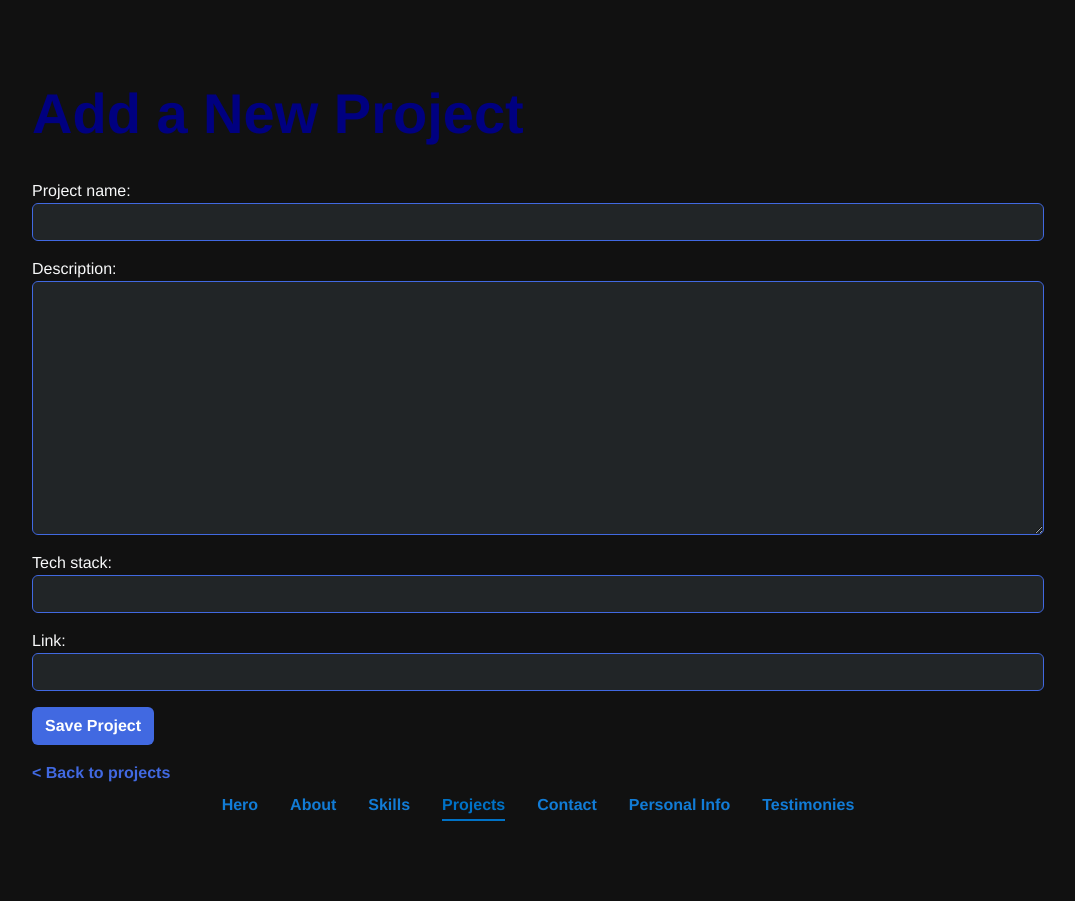
After one commit to Kez723Cudia/Quiz-1-Portfolio, a Django app: page /projects/create/ in a window 1280 px wide. The commit adds this page. Shown: the whole page, without its empty margins (102-1177 px from the left). Run offline with Django 5.2, Linux system fonts and the light colour scheme.

Commit message:
Quiz 3 completed: Added Inquiry model with functional Contact page form, Testimony feature with Create, List, and Detail views, and Project Create View with styled manual field rendering. Integrated templates (create, list, detail) for Projects and Testimonies, harmonized styling across portfolio, updated navigation flow (Previous, See more, Add Project, Share Testimony), and left placeholders/test data for verification. README.md updated with clear instructions, procedures, and progress documentation.

```diff
--- /dev/null
+++ b/home/templates/projects/create.html
@@ -0,0 +1,132 @@
+<!DOCTYPE html>
+<html lang="en">
+<head>
+    <meta charset="UTF-8">
+    <title>Add Project - Engr. Kezia Yuriese Cudia</title>
+    <link href="https://cdn.jsdelivr.net/npm/bootstrap@5.3.3/dist/css/bootstrap.min.css" rel="stylesheet">
+    <style>
+        body {
+            background-color: #111;
+            font-family: Helvetica, Arial, sans-serif;
+            color: #f8f9fa;
+        }
+        .projects-container {
+            padding: 5rem 4rem;
+            animation: fadeInUp 1.5s ease-in-out;
+        }
+        .projects-container h1 {
+            font-size: 3.5rem;
+            font-weight: 800;
+            color: navy;
+            margin-bottom: 2rem;
+        }
+        .form-control {
+            background-color: rgba(173, 216, 230, 0.1);
+            border: 1px solid royalblue;
+            color: #f8f9fa;
+        }
+        .form-control:focus {
+            background-color: rgba(173, 216, 230, 0.2);
+            border-color: royalblue;
+            box-shadow: none;
+        }
+        .btn-submit {
+            background-color: royalblue;
+            color: #fff;
+            font-weight: 600;
+            transition: all 0.3s ease;
+        }
+        .btn-submit:hover {
+            background-color: navy;
+        }
+        @keyframes fadeInUp {
+            from { opacity: 0; transform: translateY(50px); }
+            to { opacity: 1; transform: translateY(0); }
+        }
+        .tracker-navbar {
+            display: flex;
+            justify-content: center;
+            gap: 2rem;
+            margin-top: 3rem;
+        }
+        .tracker-link {
+            font-size: 1rem;
+            font-weight: 600;
+            color: #127CD6; /* Outlook blue */
+            text-decoration: none;
+            transition: all 0.3s ease;
+        }
+        .tracker-link:hover {
+            color: #0072C6; /* Spanish blue */
+            transform: translateX(5px);
+        }
+        .tracker-active {
+            color: #0072C6;
+            border-bottom: 2px solid #0072C6;
+            padding-bottom: 2px;
+        }
+        .nav-link {
+            font-size: 1rem;
+            font-weight: 600;
+            color: royalblue;
+            text-decoration: none;
+            transition: all 0.3s ease;
+            margin-top: 1rem;
+        }
+        .nav-link:hover {
+            color: #f8f9fa;
+            transform: translateX(5px);
+        }
+
+        .nav-left {
+            float: left;
+                }
+        .nav-right {
+            float: right;
+                }
+
+    </style>
+</head>
+<body>
+    <div class="projects-container container">
+        <h1>Add a New Project</h1>
+        <form method="post">
+            {% csrf_token %}
+            <div class="mb-3">
+                {{ form.project_name.label_tag }}
+                {{ form.project_name }}
+            </div>
+            <div class="mb-3">
+                {{ form.description.label_tag }}
+                {{ form.description }}
+            </div>
+            <div class="mb-3">
+                {{ form.tech_stack.label_tag }}
+                {{ form.tech_stack }}
+            </div>
+            <div class="mb-3">
+                {{ form.link.label_tag }}
+                {{ form.link }}
+            </div>
+            <button type="submit" class="btn btn-submit">
+                <i class="bi bi-send-fill"></i> Save Project
+            </button>
+        </form>
+
+
+        <!-- Navigation links -->
+        <a href="{% url 'project_list' %}" class="nav-link nav-left">< Back to projects</a>
+
+        <!-- Tracker Navbar -->
+        <nav class="tracker-navbar">
+            <a href="{% url 'home' %}" class="tracker-link">Hero</a>
+            <a href="{% url 'about' %}" class="tracker-link">About</a>
+            <a href="{% url 'skills' %}" class="tracker-link">Skills</a>
+            <a href="{% url 'project_list' %}" class="tracker-link tracker-active">Projects</a>
+            <a href="{% url 'contact' %}" class="tracker-link">Contact</a>
+            <a href="{% url 'personal_info' %}" class="tracker-link">Personal Info</a>
+            <a href="{% url 'testimony_list' %}" class="tracker-link">Testimonies</a>
+        </nav>
+    </div>
+</body>
+</html>
--- /dev/null
+++ b/projects/forms.py
@@ -0,0 +1,13 @@
+from django import forms
+from .models import Project
+
+class ProjectForm(forms.ModelForm):
+    class Meta:
+        model = Project
+        fields = ['project_name', 'description', 'tech_stack', 'link']
+        widgets = {
+            'project_name': forms.TextInput(attrs={'class': 'form-control'}),
+            'description': forms.Textarea(attrs={'class': 'form-control'}),
+            'tech_stack': forms.TextInput(attrs={'class': 'form-control'}),
+            'link': forms.URLInput(attrs={'class': 'form-control'}),
+        }
--- a/projects/urls.py
+++ b/projects/urls.py
@@ -4,5 +4,6 @@ from . import views
 urlpatterns = [
     path('list/', views.project_list, name='project_list'),
     path('<int:project_id>/', views.project_detail, name='project_detail'),
+    path('create/', views.project_create_view, name='project_create')
 
 ]
--- a/projects/views.py
+++ b/projects/views.py
@@ -1,5 +1,6 @@
-from django.shortcuts import render, get_object_or_404
+from django.shortcuts import render, get_object_or_404, redirect
 from .models import Project
+from .forms import ProjectForm
 
 # Dynamic views for Quiz 2
 def project_list(request):
@@ -10,4 +11,12 @@ def project_detail(request, project_id):
     project = get_object_or_404(Project, id=project_id)
     return render(request, "projects/detail.html", {'project': project})
 
+# Function-based view: Create project
+def project_create_view(request):
+    form = ProjectForm(request.POST or None)
+    if form.is_valid():
+        form.save()
+        return redirect('project_list')  # redirect to list after saving
+    return render(request, "projects/create.html", {'form': form})
+
 # Create your views here.
--- a/testimonies/views.py
+++ b/testimonies/views.py
@@ -8,7 +8,7 @@ def testimony_create_view(request):
     form = TestimonyForm(request.POST or None)
     if form.is_valid():
         form.save()
-        return redirect('testimony_list')  # redirect to list after saving
+        return redirect('testimony_create')  # Redirect to the same page after successful submission
     return render(request, 'testimonies/create.html', {'form': form})
 
 # Class-based view: List testimonies
```
Also changed, not shown: home/templates/projects/list.html (+19 -3 lines), README.md.
